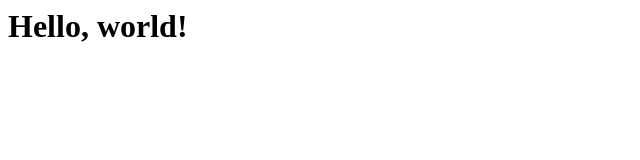
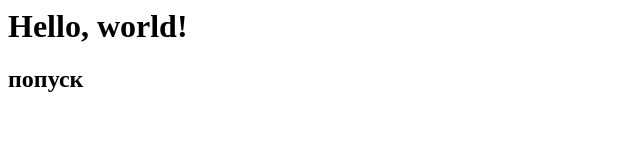
Before and after one commit to SCREW-LTD/uboko.screwltd.com, a plain HTML site: page index.html in a window 1280 px wide. Shown: the full height of the page, 0-640 px from the left. Drawn offline with Linux system fonts and the light colour scheme.

Commit message:
Update index.html

```diff
--- a/index.html
+++ b/index.html
@@ -1 +1,2 @@
 <h1>Hello, world!</h1>
+<h2> попуск </h2>
```
